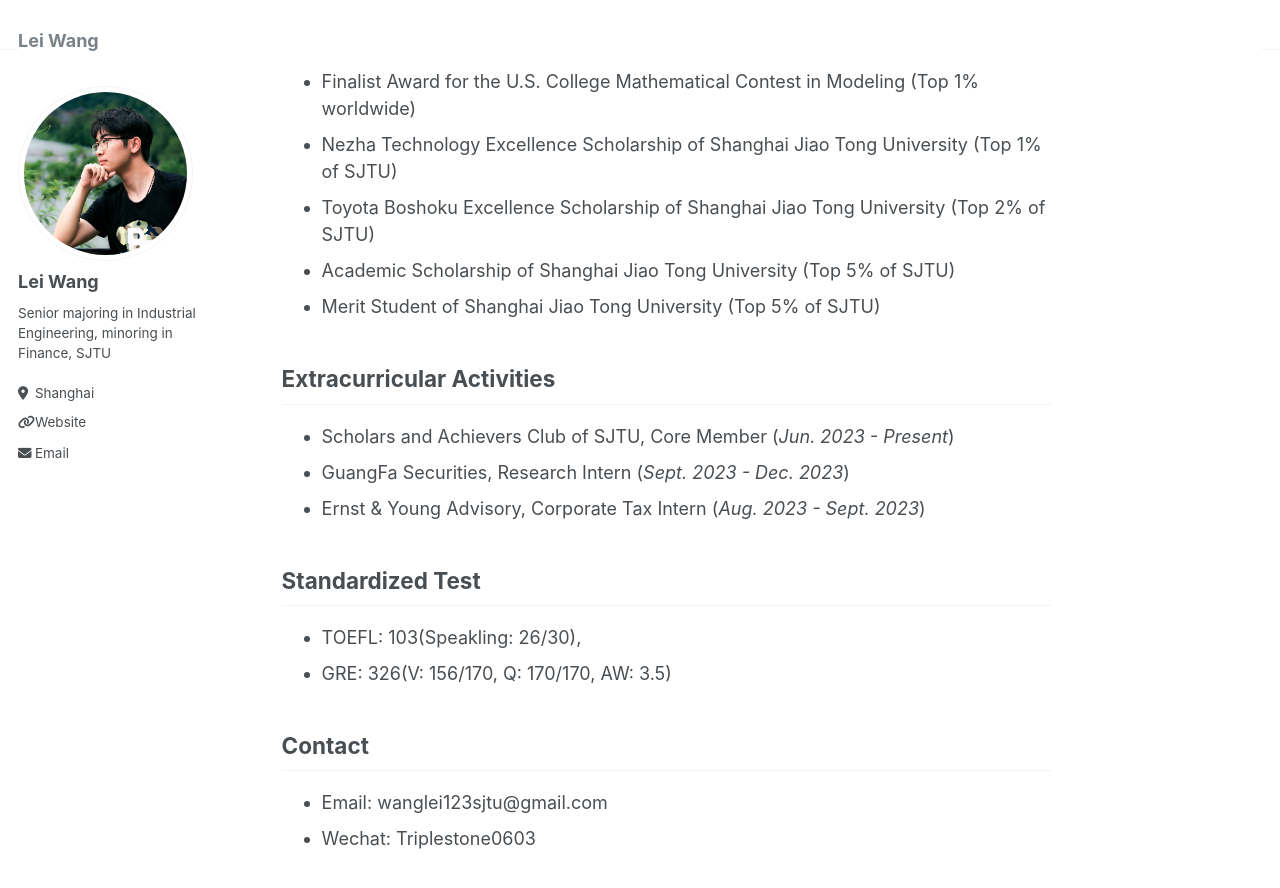
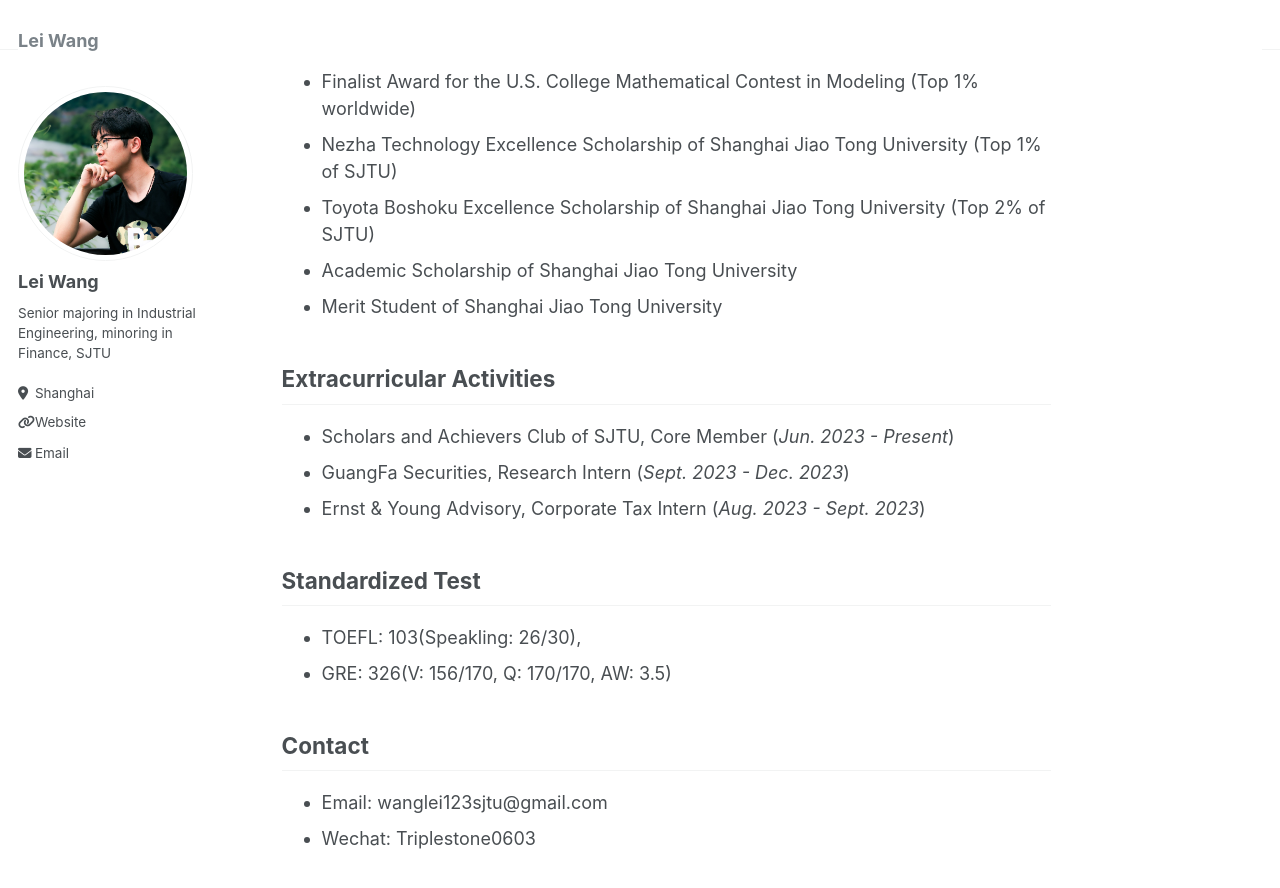
Before and after one commit to Wanglei123SJTU/Wanglei123SJTU.github.io, a Jekyll site: the page built from _pages/about.md, in a window 1280 px wide and 900 px high, scrolled down 3228 px. Shown: the top 888 px of the window. Built offline with Jekyll 4.4.1, drawn with Linux system fonts in a browser that asks for light colours.

Commit message:
Update about.md

```diff
--- a/_pages/about.md
+++ b/_pages/about.md
@@ -80,8 +80,8 @@ Selected Awards
 * Finalist Award for the U.S. College Mathematical Contest in Modeling (Top 1% worldwide)
 * Nezha Technology Excellence Scholarship of Shanghai Jiao Tong University (Top 1% of SJTU)
 * Toyota Boshoku Excellence Scholarship of Shanghai Jiao Tong University (Top 2% of SJTU)
-* Academic Scholarship of Shanghai Jiao Tong University (Top 5% of SJTU)
-* Merit Student of Shanghai Jiao Tong University (Top 5% of SJTU)
+* Academic Scholarship of Shanghai Jiao Tong University
+* Merit Student of Shanghai Jiao Tong University
 
 
 Extracurricular Activities
```
